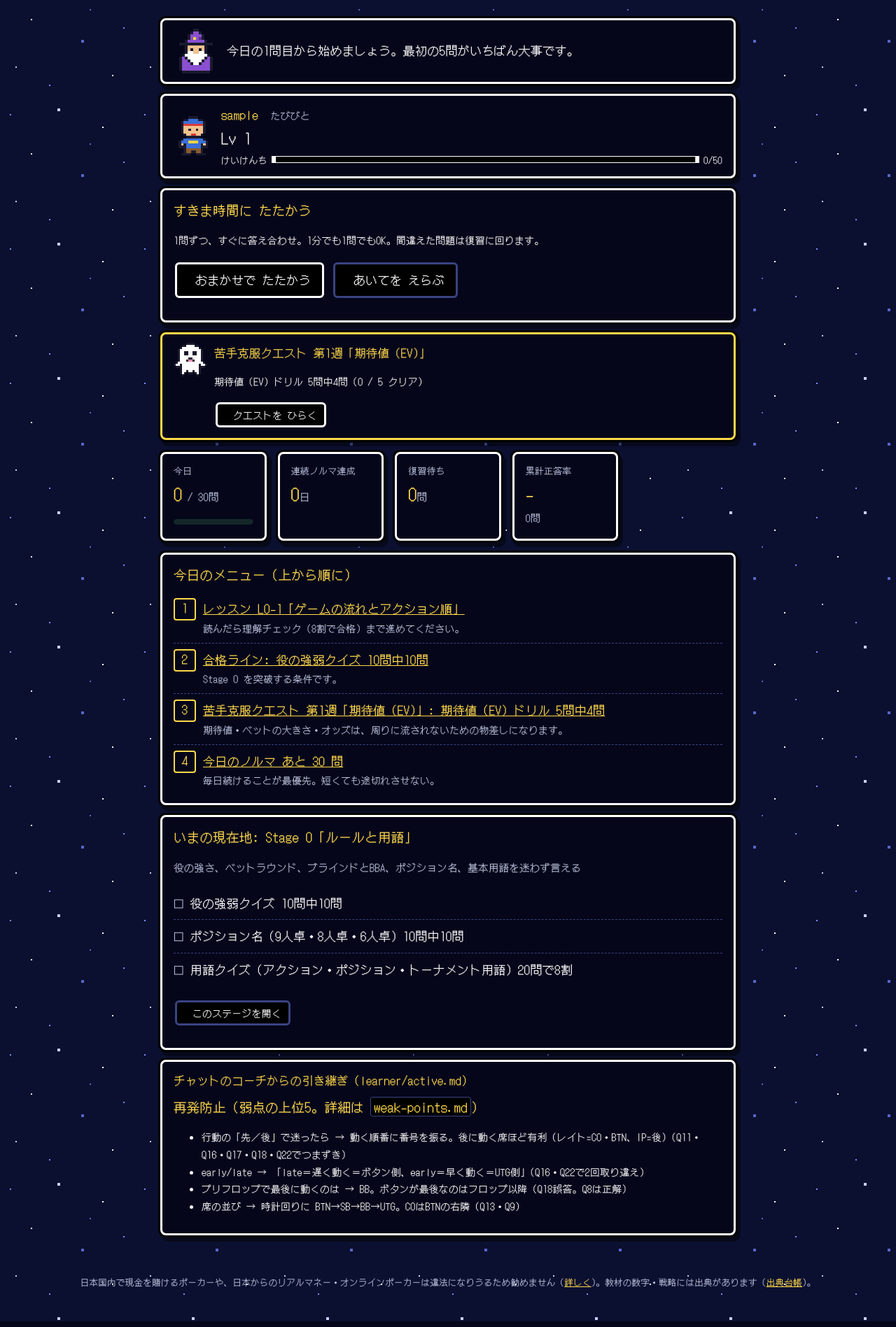
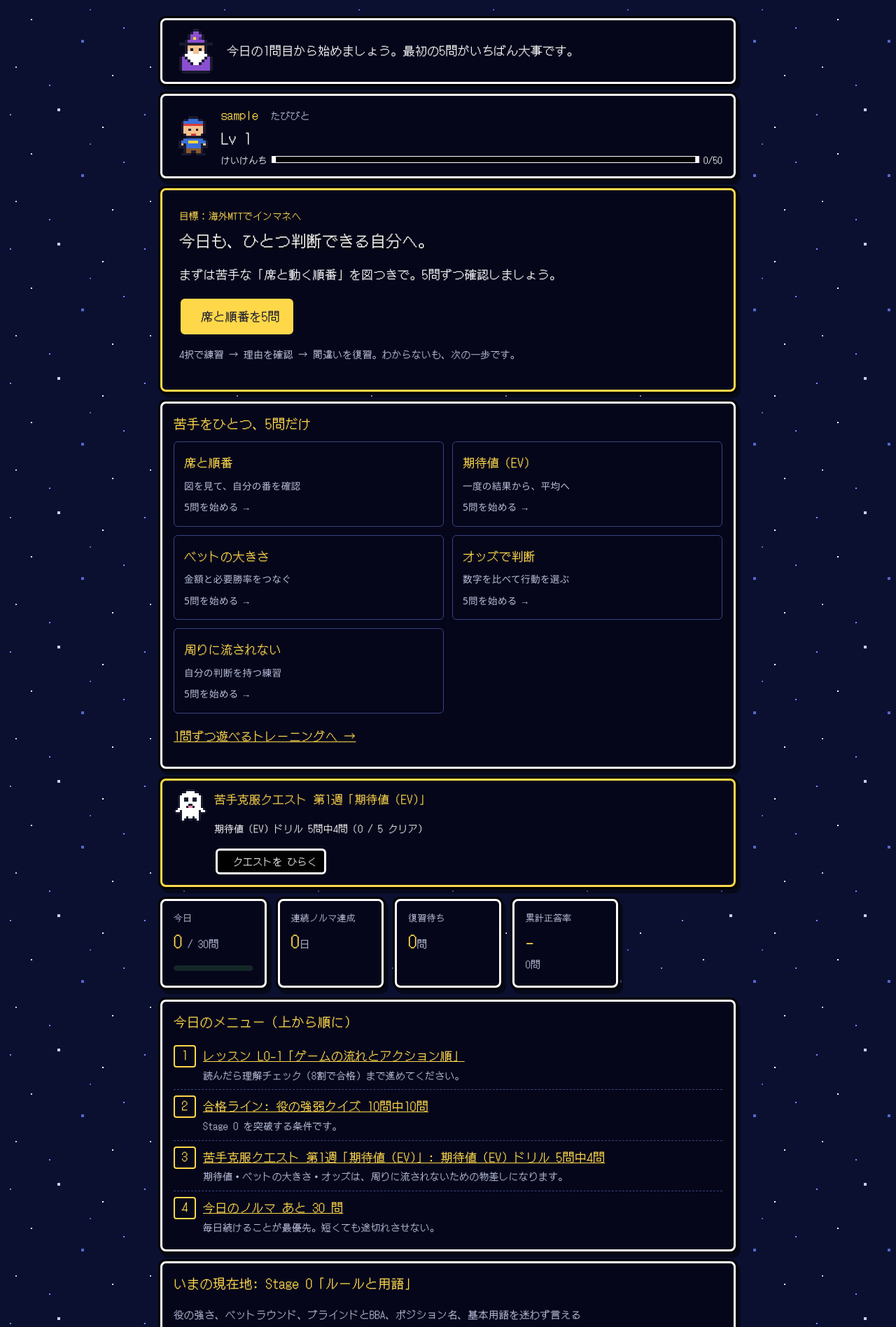
Before and after one commit to tk4242/poker-sensei, a Flask app: page / in a window 1280 px wide. Shown: the part 47-1944 px from the top of the page at 70% size. Run offline with Flask 3, Linux system fonts and the light colour scheme; the visitor is signed in with stand-in values (Sample User, id 1); data that the repository does not hold is empty; parts of the project's set-up code (start-up, migrations or seed data) failed here and were passed over.

Commit message:
苦手別5問練習とホームの学習導線を改善
ユーザーのアプリ改善依頼に基づき、Claude担当のapp/とtests/test_app_train.pyを意図的に変更。既存の検証済み教材を再利用し、PR #3の続きとして提供する。

```diff
--- a/app/sensei/static/style.css
+++ b/app/sensei/static/style.css
@@ -198,3 +198,22 @@ pre.copy { white-space: pre-wrap; background: #000; border: 2px solid var(--line
 .topics .tp { display: flex; gap: 10px; align-items: center; width: 100%; }
 .choices .ans { padding: 8px 12px 8px 28px; border: 2px solid transparent; border-radius: 4px; }
 @media (max-width: 480px) { .field { height: 150px; } .field img.mon { width: 96px; height: 96px; } }
+
+/* 学習の入口と、長文・選択肢の読みやすさ */
+.doc, .q, .explain, .focus-card span { font-family: "Hiragino Sans", "Noto Sans JP", system-ui, sans-serif; }
+header.top .wrap { flex-wrap: wrap; }
+header.top nav { flex-wrap: wrap; }
+.learning-start { border-color: var(--accent); padding: 24px; }
+.eyebrow { color: var(--accent); font-size: .85rem; margin: 0 0 8px; }
+.btn.primary { background: var(--accent); color: var(--accent-ink); border-color: var(--accent); }
+.btn.primary:hover::before, .btn.primary:focus-visible::before { color: var(--accent-ink); }
+.focus-grid { display: grid; grid-template-columns: repeat(2, minmax(0, 1fr)); gap: 12px; }
+.focus-card { display: flex; flex-direction: column; gap: 6px; padding: 14px; border: 1px solid var(--soft-line); border-radius: 6px; text-decoration: none; }
+.focus-card span { color: var(--muted); font-size: .85rem; }
+.focus-card:hover { background: var(--accent-soft); }
+:focus-visible, .choices label:has(input:focus-visible) { outline: 3px solid var(--mp); outline-offset: 3px; }
+.choices button, .choices label { min-height: 48px; border-color: var(--soft-line); }
+@media (max-width: 480px) {
+  .focus-grid { grid-template-columns: 1fr; }
+  .learning-start { padding: 16px; }
+}
--- a/app/sensei/templates/battle.html
+++ b/app/sensei/templates/battle.html
@@ -18,6 +18,7 @@
 <div class="q">
   <div class="num"><span class="tag">{{ TAG_JP.get(item.tag, item.tag) }}</span>{{ label_tag(item.label) if done }}</div>
   <div class="text">{{ item.q }}</div>
+  {% if item.why %}<div class="why"><b>なぜ学ぶ？</b> {{ item.why }}</div>{% endif %}
   {{ cards_block(item.get('cards')) }}
   {{ table(item.get('diagram'), reveal=done) }}
   {% if not done %}
@@ -45,6 +46,6 @@
 <div class="cmd noprint">
   {% if done and not b.over %}<a class="btn" href="{{ url_for('train.fight', topic=topic) }}" autofocus>つぎへ</a>{% endif %}
   {% if done and b.over %}<a class="btn" href="{{ url_for('train.fight', topic=topic) }}">もういちど たたかう</a>{% endif %}
-  <form method="post" action="{{ url_for('train.end') }}"><input type="hidden" name="csrf" value="{{ csrf_token() }}"><button class="btn ghost small" type="submit">{{ 'けっかを みる' if b.over else 'にげる（ここまでの けっか）' }}</button></form>
+  <form method="post" action="{{ url_for('train.end') }}"><input type="hidden" name="csrf" value="{{ csrf_token() }}"><button class="btn ghost small" type="submit">{{ 'けっかを みる' if b.over else 'ここまでの結果を見る' }}</button></form>
 </div>
 {% endblock %}
--- a/app/sensei/templates/home.html
+++ b/app/sensei/templates/home.html
@@ -3,11 +3,30 @@
 {% block body %}
 <div class="cheer"><img class="px" src="{{ url_for('static', filename='sprites/sensei.svg') }}" alt="先生" width="64" height="64"><p>{{ cheer }}</p></div>
 {{ status_win(st, session.get('user')) }}
-<div class="panel">
-  <h2>すきま時間に たたかう</h2>
-  <p class="small">1問ずつ、すぐに答え合わせ。1分でも1問でもOK。間違えた問題は復習に回ります。</p>
-  <p><a class="btn" href="{{ url_for('train.fight', topic='auto') }}">おまかせで たたかう</a> <a class="btn ghost" href="{{ url_for('train.index') }}">あいてを えらぶ</a></p>
-</div>
+<section class="panel learning-start" aria-labelledby="start-title">
+  <p class="eyebrow">目標：海外MTTでインマネへ</p>
+  <h1 id="start-title">今日も、ひとつ判断できる自分へ。</h1>
+  {% if due %}
+  <p>復習待ちが {{ due }} 問あります。まずは前に迷った問題から。</p>
+  <a class="btn primary" href="{{ url_for('practice.review') }}">間違えた問題を復習する</a>
+  {% elif cur.stage == 0 %}
+  <p>まずは苦手な「席と動く順番」を図つきで。5問ずつ確認しましょう。</p>
+  <a class="btn primary" href="{{ url_for('practice.quick', focus='positions') }}">席と順番を5問</a>
+  {% else %}
+  <p>Stage {{ cur.stage }}「{{ cur.title }}」の続きを進めましょう。</p>
+  <a class="btn primary" href="{{ url_for('learn.stage', n=cur.stage) }}">今のステージを学ぶ</a>
+  {% endif %}
+  <p class="small muted">4択で練習 → 理由を確認 → 間違いを復習。わからないも、次の一歩です。</p>
+</section>
+<section class="panel" aria-labelledby="focus-title">
+  <h2 id="focus-title">苦手をひとつ、5問だけ</h2>
+  <div class="focus-grid">
+    {% for key, title, desc in [('positions', '席と順番', '図を見て、自分の番を確認'), ('ev', '期待値（EV）', '一度の結果から、平均へ'), ('bet', 'ベットの大きさ', '金額と必要勝率をつなぐ'), ('call', 'オッズで判断', '数字を比べて行動を選ぶ'), ('mental', '周りに流されない', '自分の判断を持つ練習')] %}
+    <a class="focus-card" href="{{ url_for('practice.quick', focus=key) }}"><strong>{{ title }}</strong><span>{{ desc }}</span><span class="small">5問を始める →</span></a>
+    {% endfor %}
+  </div>
+  <p><a href="{{ url_for('train.index') }}">1問ずつ遊べるトレーニングへ →</a></p>
+</section>
 {% if qo.next %}
 <div class="panel quest-week now">
   <img class="px" src="{{ url_for('static', filename='sprites/' ~ qo.next.sprite ~ '.svg') }}" alt="" width="48" height="48">
--- a/app/sensei/templates/quiz.html
+++ b/app/sensei/templates/quiz.html
@@ -12,6 +12,7 @@
   <div class="q">
     <div class="num">第{{ loop.index }}問 <span class="tag">{{ TAG_JP.get(item.tag, item.tag) }}</span></div>
     <div class="text">{{ item.q }}</div>
+    {% if item.why %}<div class="why"><b>なぜ学ぶ？</b> {{ item.why }}</div>{% endif %}
     {{ cards_block(item.get('cards')) }}
     {{ table(item.get('diagram')) }}
     <div class="choices">
--- a/app/sensei/templates/results.html
+++ b/app/sensei/templates/results.html
@@ -13,7 +13,8 @@
   <p>
     {% if b.req_id %}<a class="btn" href="{{ url_for('practice.exam', req_id=b.req_id) }}">もう一度受ける</a>{% endif %}
     {% if b.lesson_id %}<a class="btn" href="{{ url_for('practice.lesson', lesson_id=b.lesson_id) }}">もう一度</a> <a class="btn ghost" href="{{ url_for('learn.lesson', lesson_id=b.lesson_id) }}">レッスンに戻る</a>{% endif %}
-    <a class="btn ghost" href="{{ url_for('main.home') }}">ホーム</a>
+    {% if r.score < r.total %}<a class="btn" href="{{ url_for('practice.review') }}">復習する</a>{% endif %}
+    <a class="btn ghost" href="{{ url_for('main.home') }}">今日はここまで・ホーム</a>
   </p>
 </div>
 {% for item, res in pairs %}
--- a/app/sensei/views/practice.py
+++ b/app/sensei/views/practice.py
@@ -35,6 +35,22 @@ def menu():
     return render_template("practice.html", gens=drills.GENERATORS, by_stage=by_stage, stages=stages,
                            tags=sorted(tags.items()), due=practice.due_count(), current=current,
                            stats={s["tag"]: s for s in practice.tag_stats()})
+
+
+@bp.route("/practice/quick/<focus>")
+def quick(focus):
+    """設定の問題数に関係なく、苦手を5問だけ練習する。"""
+    focuses = {
+        "positions": ("席と動く順番", {"gen": "positions"}),
+        "ev": ("期待値", {"gen": "ev"}),
+        "bet": ("ベットの大きさ", {"gen": "bet_price"}),
+        "call": ("オッズで判断", {"gen": "call_decision"}),
+        "mental": ("周りに流されない", {"bank": {"stage": 6, "tags": ["conformity"]}}),
+    }
+    if focus not in focuses:
+        abort(404)
+    title, spec = focuses[focus]
+    return start("practice", f"5問集中: {title}", spec, n=5)
 
 
 @bp.route("/practice/review")
```
Also changed, not shown: tests/test_app_train.py (+39 -0 lines), CHANGELOG.md.
